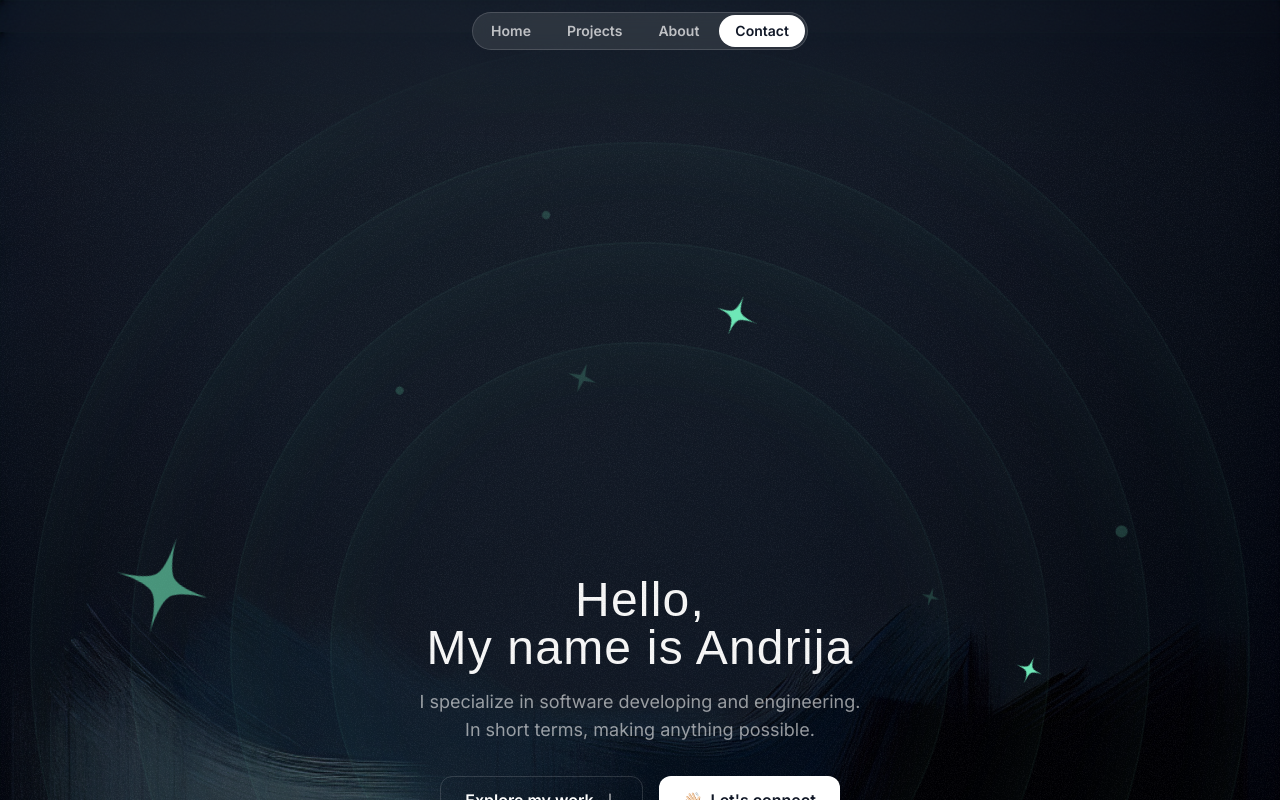
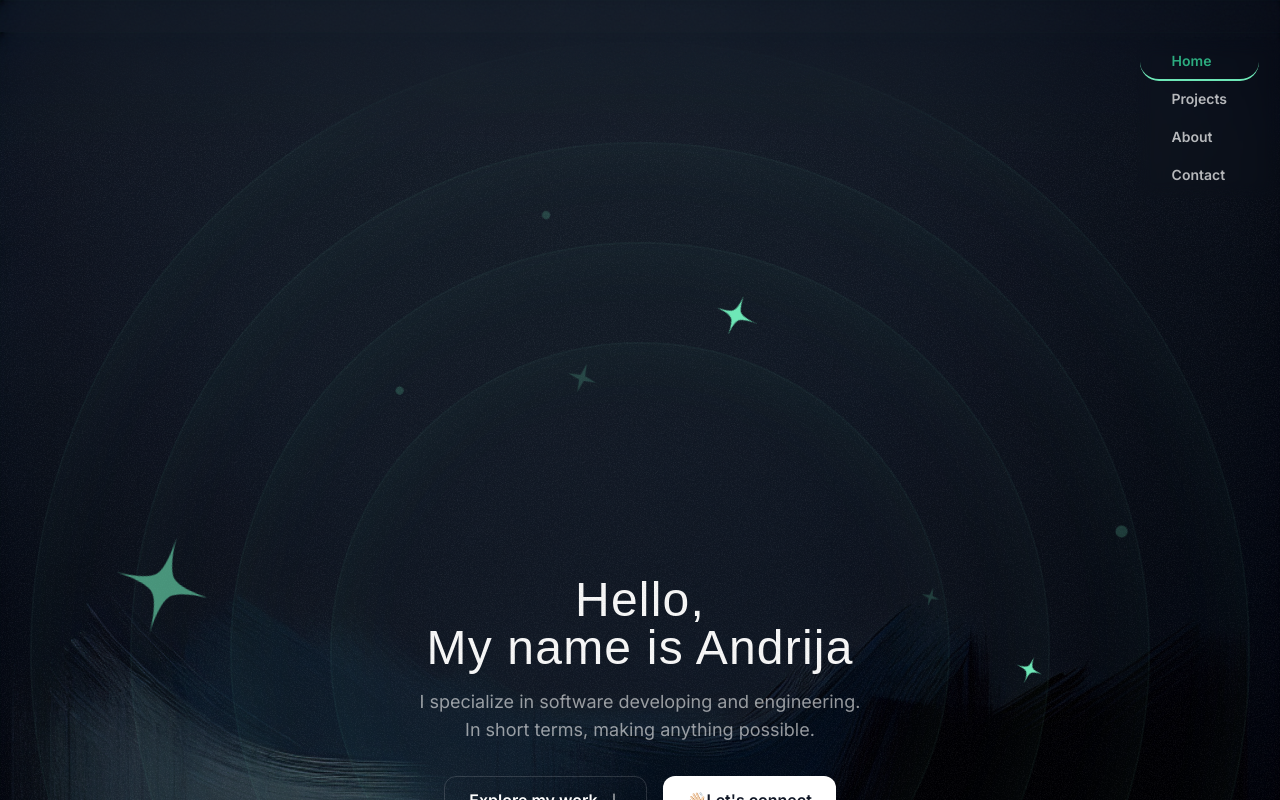
Before and after one commit to Z1V3/portfolio-project, a Next.js app: page / in a window 1280 px wide. Shown: the top 800 px of the page. Built offline with nearby package versions, Linux system fonts and the light colour scheme; a web font is replaced by a local one.

Commit message:
feat: Improved header with animations and minor adjustments

```diff
--- a/src/app/globals.css
+++ b/src/app/globals.css
@@ -3,14 +3,19 @@
 @tailwind utilities;
 
 @layer base {
-    .nav-item{
-        @apply px-4 py-1.5 rounded-full text-white/70 text-sm font-semibold hover:bg-white/10 hover:text-white transition duration-300
+    .nav-item {
+        @apply px-8 py-2 rounded-full text-white/70 text-sm font-semibold hover:bg-emerald-300/20  hover:text-white transition-all duration-700 border-b-2 border-transparent;
+    }
+
+    .active-nav {
+        @apply text-emerald-400/80 border-emerald-300; /* Highlight active section */
     }
 
     .hero-ring {
-        @apply absolute inset-0 border-2 top-1/2 left-1/2 -translate-x-1/2 -translate-y-1/2 rounded-full border-emerald-300/5 shadow-[0_0_80px_inset] shadow-emerald-300/5
+        @apply absolute inset-0 border-2 top-1/2 left-1/2 -translate-x-1/2 -translate-y-1/2 rounded-full border-emerald-300/5 shadow-[0_0_80px_inset] shadow-emerald-300/5;
     }
 }
+
 
 @layer utilities {
     .container {
--- a/src/sections/About.tsx
+++ b/src/sections/About.tsx
@@ -100,7 +100,7 @@ const hobbies = [
 
 export const AboutSection = () => {
   return (
-    <div className="py-20 lg:py-28" id="about">
+    <div className="py-20 lg:py-28 border" id="about">
       <div className="container">
         <SectionHeader eyebrow="About me" title="A Glimpse Into My world" description="Learn more about who I am, what I do, and what inspires me." />
         <div className="mt-20 flex flex-col gap-8">
--- a/src/sections/Header.tsx
+++ b/src/sections/Header.tsx
@@ -1,23 +1,67 @@
 'use client';
 
-import { useCallback } from "react";
+import { useCallback, useEffect, useState } from "react";
 
 export const Header = () => {
+  const [activeSection, setActiveSection] = useState<string>("hero");
 
-    const scrollTo = useCallback((sectionId: string) => {
-      const projectsSection = document.getElementById(sectionId);
-      if (projectsSection) {
-        projectsSection.scrollIntoView({ behavior: 'smooth' });
+  const scrollTo = useCallback((sectionId: string) => {
+    const section = document.getElementById(sectionId);
+    if (section) {
+      section.scrollIntoView({ behavior: 'smooth' });
+    }
+  }, []);
+
+  useEffect(() => {
+    const sections = ["hero", "projects", "about", "contact"];
+    const observer = new IntersectionObserver(
+      (entries) => {
+        entries.forEach((entry) => {
+          if (entry.isIntersecting) {
+            setActiveSection(entry.target.id);
+          }
+        });
+      },
+      {
+        threshold: 0.6, // Adjust this for more or less sensitivity
       }
-    }, []);
+    );
+
+    sections.forEach((id) => {
+      const section = document.getElementById(id);
+      if (section) observer.observe(section);
+    });
+
+    return () => observer.disconnect();
+  }, []);
 
   return (
-    <div className="flex justify-center items-center fixed top-3 left-0 right-0 z-10"> {/* Added fixed positioning */}
-      <nav className="flex gap-1 p-0.5 border border-white/15 rounded-full bg-white/10 backdrop-blur">
-        <a onClick={() => scrollTo("hero")} className="nav-item">Home</a>
-        <a onClick={() => scrollTo("projects")} className="nav-item">Projects</a>
-        <a onClick={() => scrollTo("about")} className="nav-item">About</a>
-        <a onClick={() => scrollTo("contact")} className="nav-item bg-white text-gray-900">Contact</a>
+    <div className="flex justify-end items-center fixed top-10 left-0 right-0 z-10">
+      <nav className="sm:hidden md:visible md:flex flex flex-col gap-0 p-0.5 border border-white/0 rounded-l bg-white/0 backdrop-blur pr-5">
+        <a
+          onClick={() => scrollTo("hero")}
+          className={`nav-item ${activeSection === "hero" ? "active-nav" : ""}`}
+        >
+          Home
+        </a>
+        <a
+          onClick={() => scrollTo("projects")}
+          className={`nav-item ${activeSection === "projects" ? "active-nav" : ""}`}
+        >
+          Projects
+        </a>
+        <a
+          onClick={() => scrollTo("about")}
+          className={`nav-item ${activeSection === "about" ? "active-nav" : ""}`}
+        >
+          About
+        </a>
+        <a
+          onClick={() => scrollTo("contact")}
+          className={`nav-item ${activeSection === "contact" ? "active-nav" : ""}`}
+        >
+          Contact
+        </a>
       </nav>
     </div>
   );
--- a/src/sections/Hero.tsx
+++ b/src/sections/Hero.tsx
@@ -98,7 +98,7 @@ export const HeroSection = () => {
           </button>
           <button
             onClick={() => scrollTo("contact")}
-            className="inline-flex items-center gap-2 border-white bg-white text-gray-900 h-12 px-6 rounded-xl z-20 hover:scale-110 transition duration-300"
+            className="inline-flex items-center gap-2 border-white bg-white text-gray-900 h-12 px-6 rounded-xl z-20 hover:scale-110 transition duration-300 sm:hidden md:block"
           >
             <span>👋🏻</span>
             <span className="font-semibold">Let's connect</span>
--- a/src/sections/Projects.tsx
+++ b/src/sections/Projects.tsx
@@ -74,7 +74,7 @@ export const ProjectsSection = () => {
                       </li>
                     ))}
                   </ul>
-                  <a href={project.link}>
+                  <a href={project.link} target="_blank">
                     <button className="bg-white text-gray-950 h-12 w-full md:w-auto px-6 rounded-xl font-semibold inline-flex items-center justify-center gap-2 mt-8">
                       <span>Visit Live Site</span>
                       <ArrowUpRightIcon className="size-4" />
```
